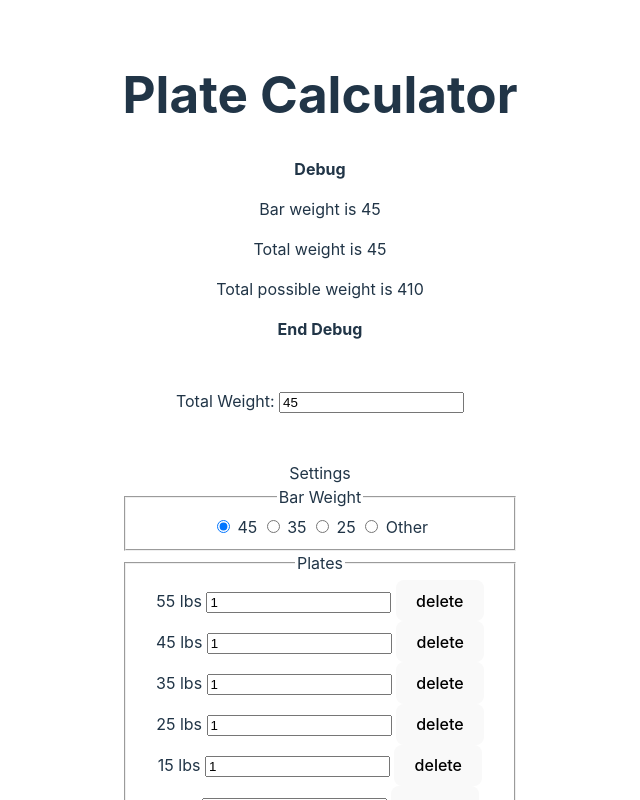
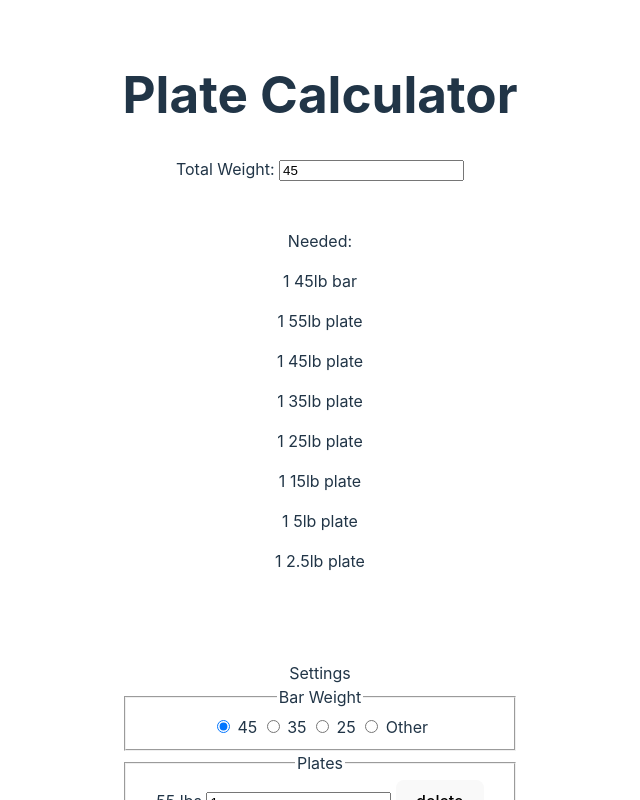
Before and after one commit to andy2mrqz/plate-calculator, a Svelte app: page / in a window 1280 px wide. Shown: the top 800 px of the page, without its empty margins (320-960 px from the left). Built offline with nearby package versions, Linux system fonts and the light colour scheme.

Commit message:
Start calculating plates needed

```diff
--- a/package.json
+++ b/package.json
@@ -16,7 +16,7 @@
     "svelte-check": "^2.8.1",
     "svelte-preprocess": "^4.10.7",
     "tslib": "^2.4.0",
-    "typescript": "^4.6.4",
+    "typescript": "^4.8.3",
     "vite": "^3.1.0"
   }
 }
--- a/src/App.svelte
+++ b/src/App.svelte
@@ -1,4 +1,6 @@
 <script lang="ts">
+  import { platesNeeded } from "./calculator";
+
   import {
     settingsOpen,
     plates,
@@ -21,8 +23,8 @@
     }
   };
 
-  $: if ($barWeight > totalWeight) {
-    totalWeight = $barWeight;
+  $: if (totalWeight < 0) {
+    totalWeight = 0;
   }
 
   $: totalPossibleWeight =
@@ -32,29 +34,49 @@
       0
     ) *
       2;
+
+  $: needed = platesNeeded(totalWeight, $barWeight, $plates);
 </script>
 
 <main>
   <h1>Plate Calculator</h1>
 
-  <strong>Debug</strong>
-  <p>Bar weight is {$barWeight}</p>
-  <p>Total weight is {totalWeight}</p>
-  <p>Total possible weight is {totalPossibleWeight}</p>
-  <strong>End Debug</strong>
-  <br />
-  <br />
-  <br />
+  <!-- <strong>Debug</strong> -->
+  <!-- <p>Bar weight is {$barWeight}</p> -->
+  <!-- <p>Total weight is {totalWeight}</p> -->
+  <!-- <p>Total possible weight is {totalPossibleWeight}</p> -->
+  <!-- <strong>End Debug</strong> -->
+  <!-- <br /> -->
+  <!-- <br /> -->
+  <!-- <br /> -->
 
   <label for="weight">Total Weight:</label>
   <input
     type="number"
     id="weight"
     name="weight"
-    min={$barWeight}
+    min={0}
     step={5}
     bind:value={totalWeight}
   />
+  <br />
+  <br />
+  <br />
+
+  Needed:
+
+  <p>1 {$barWeight}lb bar</p>
+  {#each sortedEntries(needed.plates) as [weight, count]}
+    <p>
+      {count}
+      {weight}lb plate{#if count > 1}s{/if}
+    </p>
+  {/each}
+  {#if needed.delta}
+    <p>Final: {needed.final}</p>
+    <p>Delta: {needed.delta}</p>
+  {/if}
+
   <br />
   <br />
   <br />
--- /dev/null
+++ b/src/calculator.ts
@@ -0,0 +1,26 @@
+import type { Plates } from "./store";
+// import { sortedEntries } from "./utils";
+
+type PlatesNeededResponse = {
+  plates: Plates;
+  final?: number;
+  delta?: number;
+};
+
+export const platesNeeded = (
+  target: number,
+  barWeight: number,
+  plates: Plates
+): PlatesNeededResponse => {
+  if (target < barWeight) {
+    return {
+      final: barWeight,
+      delta: target - barWeight,
+      plates: {},
+    };
+  }
+
+  // const plateCounts = sortedEntries(plates);
+
+  return { plates };
+};
--- a/src/store.ts
+++ b/src/store.ts
@@ -14,7 +14,7 @@ settingsOpen.subscribe((updatedValue) => {
 
 const PLATES = "plates";
 
-type Plates = {
+export type Plates = {
   [weight: string]: number;
 };
 
--- a/tsconfig.json
+++ b/tsconfig.json
@@ -14,7 +14,8 @@
      */
     "allowJs": true,
     "checkJs": true,
-    "isolatedModules": true
+    "isolatedModules": true,
+    "strict": true
   },
   "include": ["src/**/*.d.ts", "src/**/*.ts", "src/**/*.js", "src/**/*.svelte"],
   "references": [{ "path": "./tsconfig.node.json" }]
```
Also changed, not shown: 1 other file (tests, documents, lock files or other folders).
